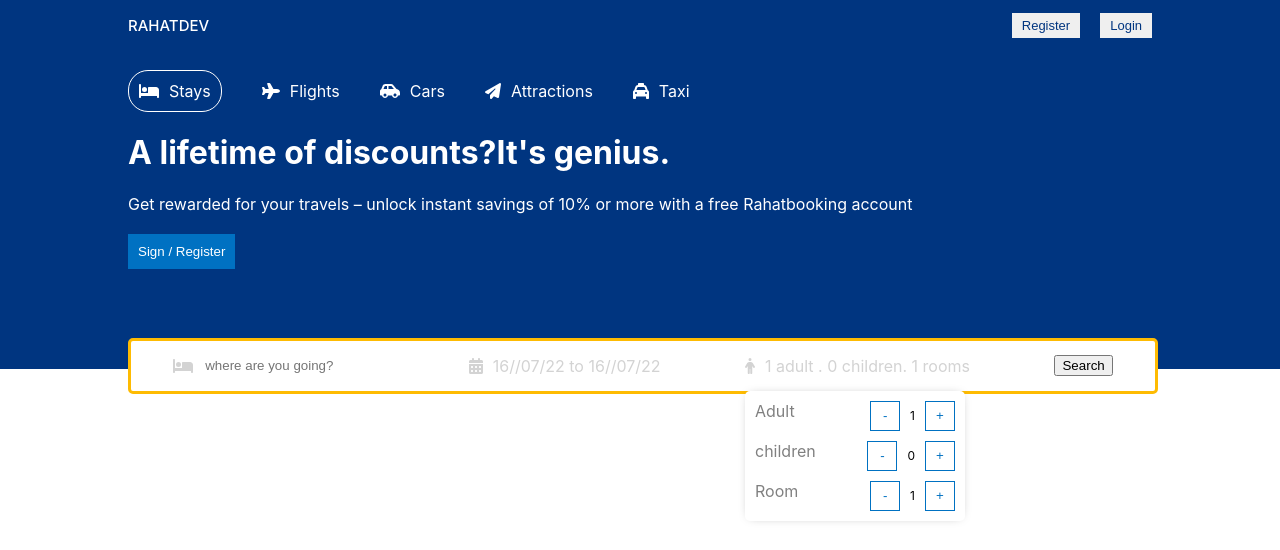
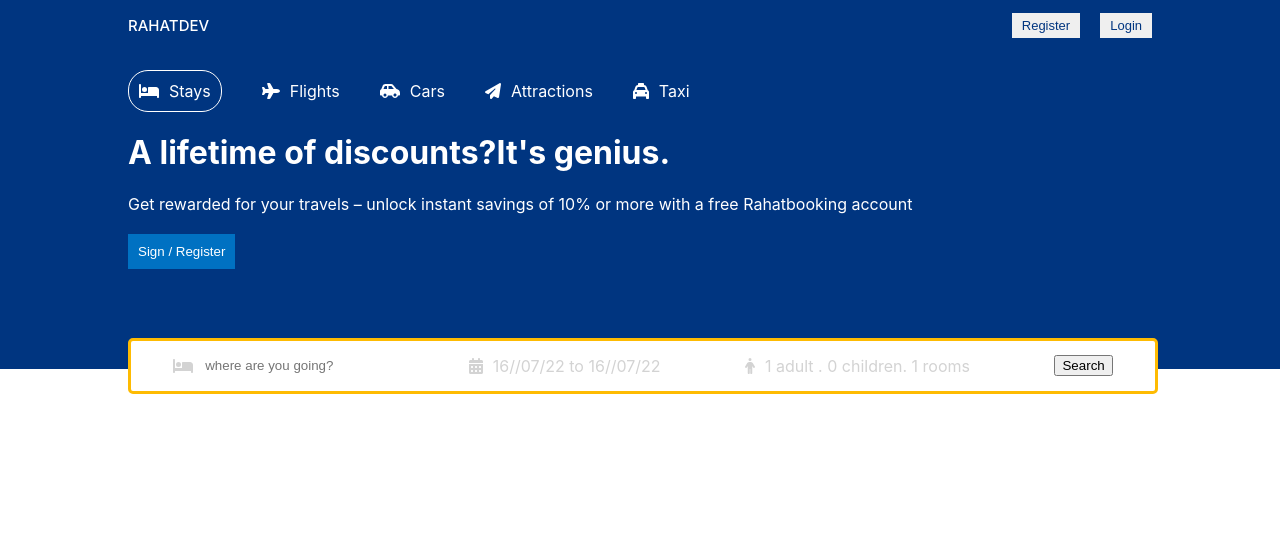
Before and after one commit to bellicose77/booking-app-clientside, a React (Create React App) app: page / in a window 1280 px wide. Shown: the top 550 px of the page. Built offline with nearby package versions, Linux system fonts and the light colour scheme.

Commit message:
header button handle

```diff
--- a/src/components/Header/Header.css
+++ b/src/components/Header/Header.css
@@ -104,5 +104,5 @@ gap:40px;
     background-color: white;
   }
   .optionCouterButton:disabled{
-    cursor:none;
+    cursor:not-allowed;
   }
--- a/src/components/Header/Header.js
+++ b/src/components/Header/Header.js
@@ -19,6 +19,7 @@ const Header = () => {
           key: 'selection'
         }
       ]);
+      const[openOption,setOpenOption] = useState(false)
       const [options,setOptions] = useState({
         adult:1,
         children:0,
@@ -88,7 +89,8 @@ const Header = () => {
             <div className='headerSearchItem'>
             <FontAwesomeIcon icon={faPerson} className='headerIcon'/>
             <span className='headerSearchText'>{`${options.adult} adult . ${options.children} children. ${options.room} rooms `}</span>
-            <div className='options'>
+            {
+              openOption &&  <div className='options'>
               <div className='optionsItem'>
                   <span className='optionsText'>Adult</span>
                   <div className='optionsCouter' >
@@ -125,6 +127,8 @@ const Header = () => {
                   </div>
               </div>
           </div>
+            }
+
             </div>
             <div className='headerSearchItem'>
                <button>Search</button>
```
Lines whose indentation alone changed are shown as unchanged.
